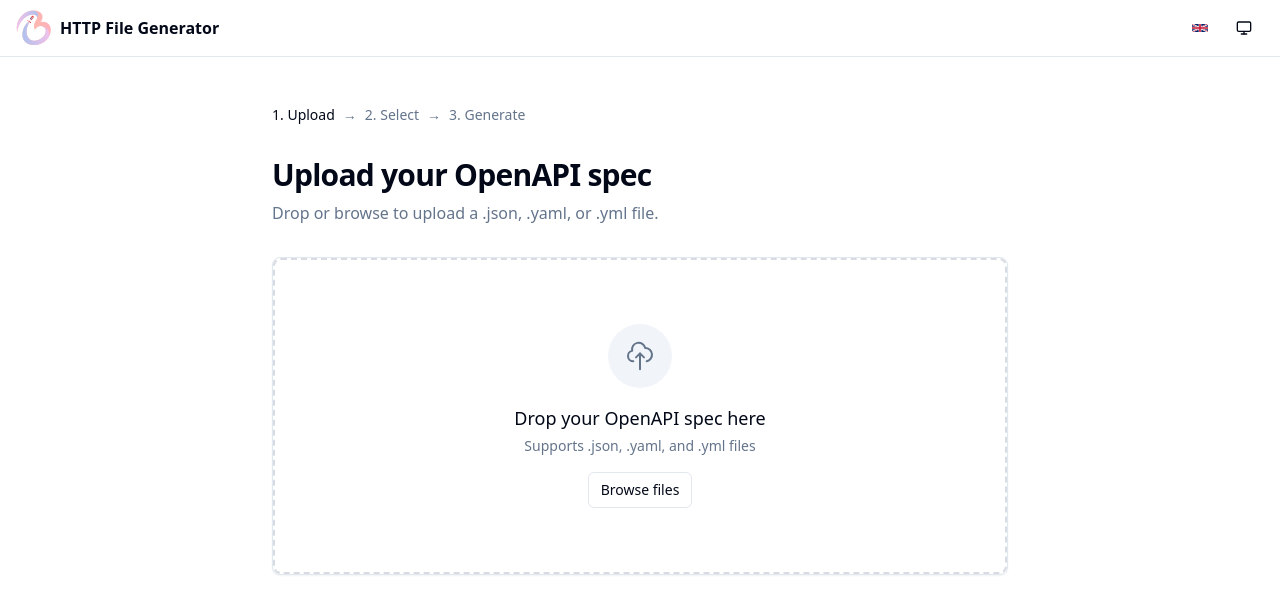
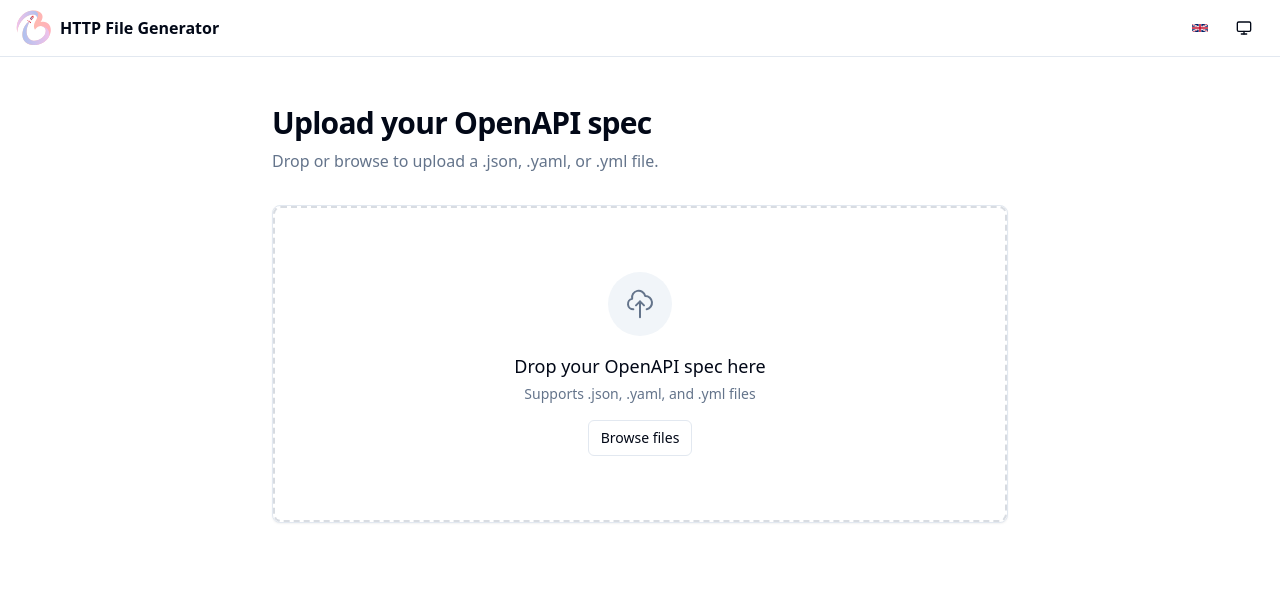
Before and after one commit to Blouppy/http-file-generator, a Next.js app: page /upload in a window 1280 px wide. Shown: the top 614 px of the page. Built offline with nearby package versions, Linux system fonts and the light colour scheme.

Commit message:
feat: remove StepIndicator component from UploadPage

```diff
--- a/src/app/upload/page.tsx
+++ b/src/app/upload/page.tsx
@@ -6,29 +6,6 @@ import { FileUploadZone } from "@/components/file-upload-zone";
 import { useSpec } from "@/contexts/spec-context";
 import { useLanguage } from "@/contexts/language-context";
 import { parseSpec } from "@/services/openapi.service";
-
-function StepIndicator({ current }: { current: number }) {
-  const { t } = useLanguage();
-  const steps = [t.stepUpload, t.stepSelect, t.stepGenerate];
-  return (
-    <div className="flex items-center gap-2 mb-8">
-      {steps.map((step, i) => (
-        <div key={step} className="flex items-center gap-2">
-          <span
-            className={`text-sm font-medium ${
-              i + 1 === current ? "text-foreground" : "text-muted-foreground"
-            }`}
-          >
-            {step}
-          </span>
-          {i < steps.length - 1 && (
-            <span className="text-muted-foreground text-sm">→</span>
-          )}
-        </div>
-      ))}
-    </div>
-  );
-}
 
 export default function UploadPage() {
   const router = useRouter();
@@ -58,7 +35,6 @@ export default function UploadPage() {
   return (
     <div className="h-[calc(100vh-3.75rem)] overflow-y-auto bg-background">
       <div className="max-w-3xl mx-auto px-4 py-12">
-        <StepIndicator current={1} />
         <div className="mb-8">
           <h1 className="text-3xl font-bold tracking-tight mb-2">{t.uploadTitle}</h1>
           <p className="text-muted-foreground">
```
